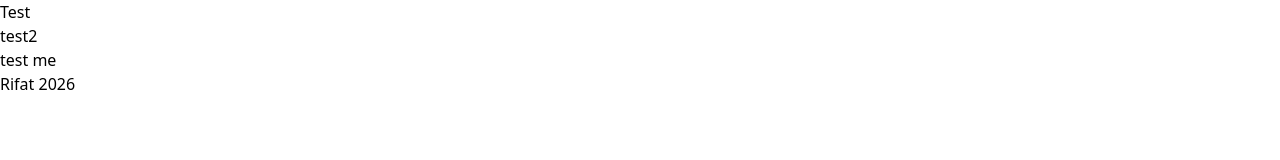
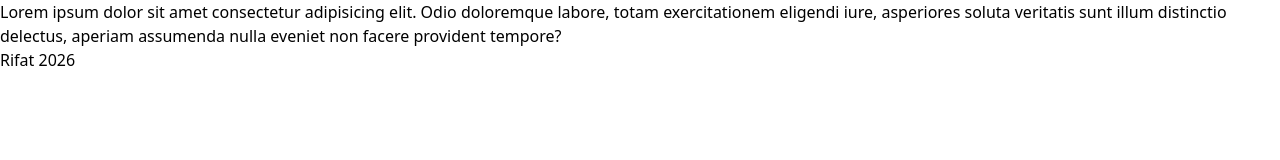
Before and after one commit to rifathossain18/my_project, a website: page src/index.html in a window 1280 px wide. Drawn offline with Linux system fonts and the light colour scheme.

Commit message:
for test 2 lorem

```diff
--- a/src/index.html
+++ b/src/index.html
@@ -12,9 +12,7 @@
 
 
     <main>
-        <h1>Test</h1>
-        <h2>test2</h2>
-        <h4>test me</h4>
+        <p>Lorem ipsum dolor sit amet consectetur adipisicing elit. Odio doloremque labore, totam exercitationem eligendi iure, asperiores soluta veritatis sunt illum distinctio delectus, aperiam assumenda nulla eveniet non facere provident tempore?</p>
     </main>
 
     <footer>
```
